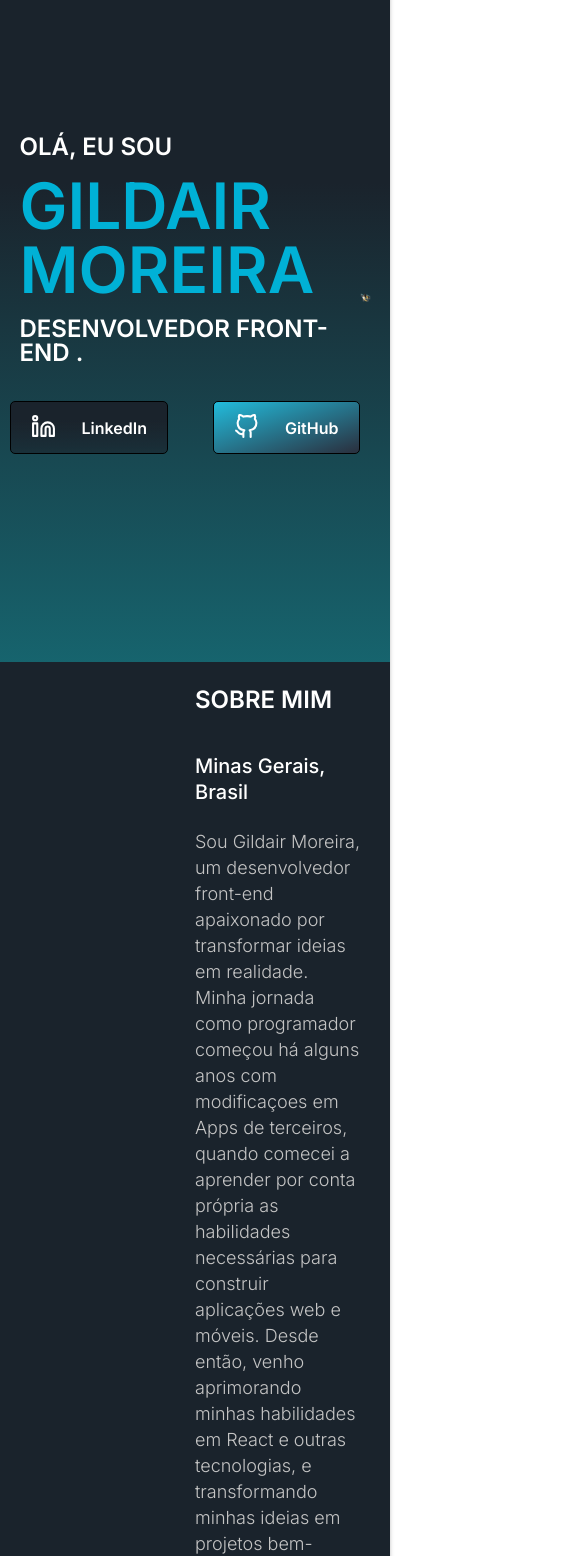
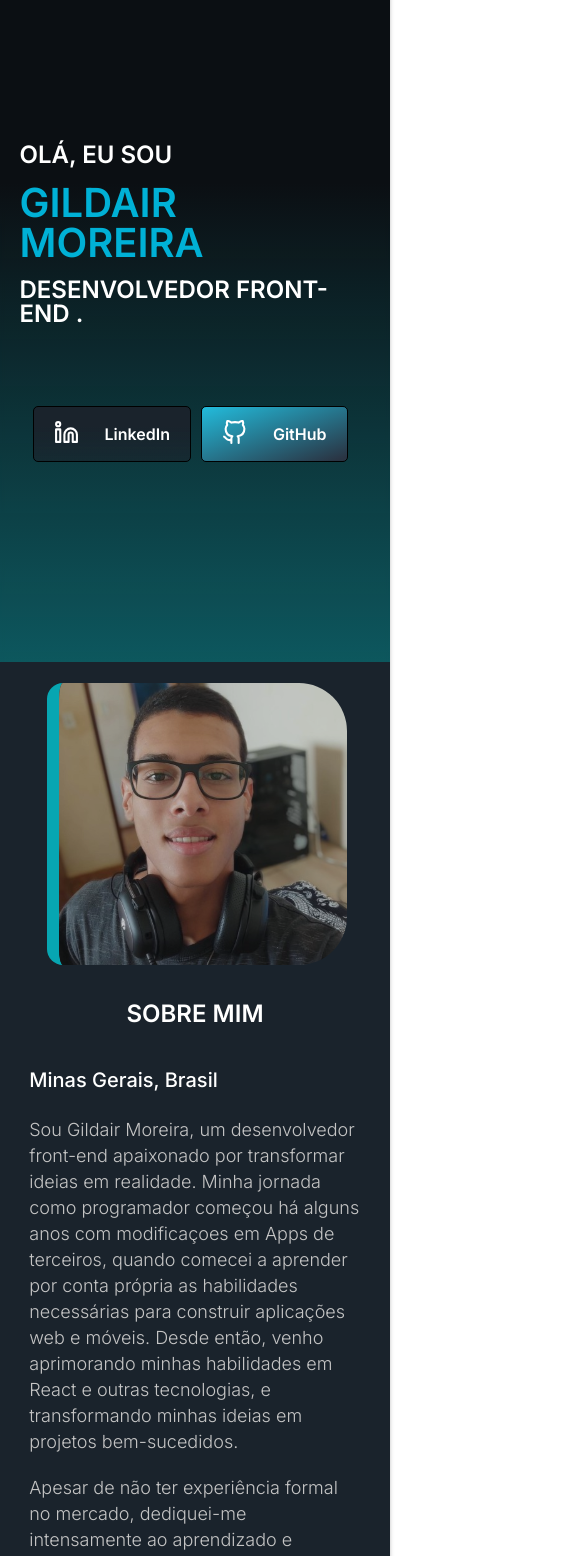
Before and after one commit to gildairmoreira/portifolio, a React (Create React App) app: page / in a window 390 px wide. Shown: the part 140-1696 px from the top of the page, 585 px wide, since content can reach past the window. Built offline with nearby package versions, Linux system fonts and the light colour scheme.

Commit message:
Finalizado o responsivo

```diff
--- a/package.json
+++ b/package.json
@@ -10,12 +10,14 @@
     "@types/node": "^16.18.18",
     "@types/react": "^18.0.28",
     "@types/react-dom": "^18.0.11",
+    "@types/react-responsive": "^8.0.5",
     "i18next": "^22.4.14",
     "i18next-browser-languagedetector": "^7.0.1",
     "react": "^18.2.0",
     "react-dom": "^18.2.0",
     "react-i18next": "^12.2.0",
     "react-icons": "^4.8.0",
+    "react-responsive": "^9.0.2",
     "react-scripts": "5.0.1",
     "react-scroll": "^1.8.9",
     "swiper": "^9.2.0",
--- a/public/index.html
+++ b/public/index.html
@@ -1,5 +1,5 @@
 <!DOCTYPE html>
-<html lang="en">
+<html lang="pt-br">
   <head>
     <meta charset="utf-8" />
     <link rel="icon" href="%PUBLIC_URL%/favicon.ico" />
--- a/src/components/Apresentacao/apresentacao.module.scss
+++ b/src/components/Apresentacao/apresentacao.module.scss
@@ -16,45 +16,113 @@
   padding: 0 5%;
   height: calc(100vh - 13vh);
 
+  .container__left {
     //Titulos
-  .titulos{
+    .titulos {
       display: flex;
       align-items: flex-start;
       flex-direction: column;
       margin-bottom: 2.25rem;
       text-transform: uppercase;
       text-align: left;
-    .container__h1{
+      .container__h1 {
         color: $azul-titulos;
-      margin: .95rem 0;;
+        margin: 0.95rem 0;
         font-size: 4rem;
       }
     }
 
     //Botões
-  .botoes{
+    .botoes {
       display: flex;
       justify-content: space-between;
       width: 350px;
-    margin:0 auto;
-    margin-left:-10px;
+      margin: 0 auto;
+      margin-left: -10px;
       flex-direction: row;
-    .LogoLinkedin{
+      .LogoLinkedin {
         color: $branco;
         font-size: 25px;
       }
-    .LogoGitHub{
+      .LogoGitHub {
         color: $branco;
         font-size: 25px;
       }
-
+    }
   }
 
   //Imagem right
-  .container__right{
-    img{
+  .container__right {
+    img {
       width: 100%;
       height: 100%;
     }
   }
 }
+
+@media (max-width: 767px) {
+  .container {
+    background: linear-gradient(
+      180deg,
+      #0000008c 34.74%,
+      rgb(16, 215, 226) 216.09%
+    );
+    .container__right {
+      display: none;
+    }
+
+    .container__left {
+      width: 100%;
+      display: flex;
+      align-items: center;
+      flex-direction: column;
+      justify-content: space-between;
+      .titulos {
+        display: flex;
+        justify-content: center;
+        margin-bottom: 5rem;
+        .container__h1 {
+          font-size: 3.5rem;
+        }
+      }
+      .botoes {
+        margin: 0 0 -1rem 0;
+        height: 120px;
+        justify-content: space-between;
+        flex-direction: column;
+      }
+    }
+  }
+}
+@media (max-width: 480px) {
+  .container {
+    .container__left {
+      .titulos {
+        .container__h1 {
+          font-size: 2.5rem;
+        }
+      }
+      .botoes {
+        height: 3.5rem;
+        justify-content: center;
+        flex-direction: row;
+        a {
+          margin-right: 10px;
+        }
+      }
+    }
+  }
+}
+@media (max-width: 347px) {
+  .container {
+    .container__left {
+      .botoes{
+        width: 80%;
+        flex-direction: column;
+        a {
+          margin: 0 0 1rem;
+        }
+      }
+    }
+  }
+}
--- a/src/components/Cabecalho/cabecalho.module.scss
+++ b/src/components/Cabecalho/cabecalho.module.scss
@@ -14,6 +14,9 @@
   }
   li {
     color: $preto;
+  }
+  .menuHamburguer{
+    color: $preto!important;
   }
 }
 .cabecalho {
@@ -126,7 +129,7 @@
     .container__right {
       .menuHamburguer {
         font-size: 1rem;
-        color: $preto;
+        color: $branco;
         display: block;
         .menu {
 
--- a/src/components/Cabecalho/index.tsx
+++ b/src/components/Cabecalho/index.tsx
@@ -6,7 +6,7 @@ import { Link } from 'react-scroll';
 import { AiFillCaretDown } from 'react-icons/ai';
 import SeletorLingua from './itensNav/seletor-linguagem/SeletorLingua';
 import { useTranslation } from "react-i18next";
-import { FaBars } from 'react-icons/fa';
+import { VscMenu } from 'react-icons/vsc'
 
 
 export default function Cabecalho()
@@ -58,7 +58,7 @@ export default function Cabecalho()
 
       <div className={styles.container__right}>
         <div className={styles.menuHamburguer}>
-          <FaBars onClick={ClickMenuH} />
+          <VscMenu onClick={ClickMenuH} />
           <ul className={`${styles.menu} ${!MenuAberto ? styles.menu__aberto : ''}`}>
             <Link
               activeClass={styles.active}
--- a/src/components/Formacao/Carrosel/Carrousel.tsx
+++ b/src/components/Formacao/Carrosel/Carrousel.tsx
@@ -9,6 +9,7 @@ import LogoAlura from 'assets/componentesImagens/certificados/CertificadoAlura';
 import React from 'react'
 import LogoPbh from 'assets/componentesImagens/certificados/CertificadoPbh';
 import { useTranslation } from 'react-i18next';
+import { useMediaQuery } from 'react-responsive';
 
 
 interface FormacaoAcademicaProps
@@ -22,7 +23,6 @@ interface FormacaoAcademicaProps
 
 export default function Carrousel()
 {
-
     const { t } = useTranslation()
 
     const Certificados: FormacaoAcademicaProps[] = [
@@ -55,13 +55,15 @@ export default function Carrousel()
         { id: 14, image: <LogoAlura />, curso: t('Curso Introdutorio de Figma'), data: t('date14'), link: 'https://cursos.alura.com.br/user/gildair/course/figma-construindo-layout-primeiro-site-mobile/certificate' },
     ];
 
+    const eMobile = useMediaQuery({maxWidth:768})
+    const slidesNaTela = eMobile ? 1: 3;
 
     return (
         <Swiper
             modules={[ Navigation, Pagination, Scrollbar, A11y ]}
             navigation
             spaceBetween={0}
-            slidesPerView={3}
+            slidesPerView={slidesNaTela}
             onSwiper={swiper => console.log(swiper)}
             onSlideChange={() => console.log('slide change')}
             className="swiper-pagination-top"
--- a/src/components/Formacao/Formacao.scss
+++ b/src/components/Formacao/Formacao.scss
@@ -97,7 +97,7 @@
         line-height: 19px;
       }
     }
-    &:hover .textos__bloco{
+    &:hover .textos__bloco {
       opacity: 0;
       transform: translateY(100%);
       transition: opacity 0.3s ease-in-out, transform 0.3s ease-in-out;
@@ -105,7 +105,6 @@
     .botao-link {
       position: absolute;
       top: 80%;
-
 
       display: flex;
       align-items: center;
@@ -134,9 +133,9 @@
       transform: translateY(100%);
       transition: opacity 0.3s ease-in-out, transform 0.3s ease-in-out;
     }
-    &:hover .botao-link{
+    &:hover .botao-link {
       opacity: 1;
-          transform: translateY(0%);
+      transform: translateY(-20%);
       transition: opacity 0.3s ease-in-out, transform 0.3s ease-in-out;
     }
 
@@ -164,3 +163,16 @@
     margin-left: 50px !important;
   }
 }
+
+@media (max-width: 768px) {
+  .formacao__academica {
+    &-bloco {
+      & .botao-link {
+        opacity: 1;
+        transform: translateY(0%);
+        position: relative;
+        margin-bottom: 1rem;
+      }
+    }
+  }
+}
--- a/src/components/Projetos/Projetos.module.scss
+++ b/src/components/Projetos/Projetos.module.scss
@@ -91,3 +91,35 @@
     }
   }
 }
+
+
+@media (max-width: 1178px){
+  .container{
+    .projeto__titulo{
+      font-size: 1.5rem;
+    }
+    .projetos{
+      grid-template-columns: repeat(2, 1fr);
+      gap: 2rem;
+    }
+  }
+}
+@media (max-width: 788px){
+  .container{
+    .projetos{
+      grid-template-columns: repeat(1, 1fr);
+      gap: 1rem;
+    }
+  }
+}
+
+@media (max-width: 396px){
+  .container{
+    padding: 0;
+    .projetos{
+      .projeto{
+        padding:1rem .5rem;
+      }
+    }
+  }
+}
--- a/src/components/Rodape/Rodape.module.scss
+++ b/src/components/Rodape/Rodape.module.scss
@@ -7,37 +7,73 @@
   justify-content: space-around;
   width: 100%;
   height: 11vh;
+  padding: 0 5%;
 
   .rodape__textos {
-    width: 50%;
+    width: 100%;
     color: $cinza-textos;
     font-family: $fonte-inter;
     font-style: normal;
     font-weight: 400;
     font-size: 1rem;
     line-height: 19px;
-    a{
+    a {
       text-decoration: none;
       color: $azul-detail;
-        &:hover{
+      &:hover {
         text-decoration: underline;
       }
     }
   }
-
+  .rodape__redes {
+    width: 70%;
+    display: flex;
+    justify-content: end;
     .lista__redes-sociais {
       display: flex;
       justify-content: space-between;
-    width: 15%;
+      width: 50%;
+      box-sizing: content-box;
       li {
-
         .LogosRodape {
           font-size: 1.6rem;
           color: $azul-titulos;
-        &:hover{
+          &:hover {
             color: $branco;
           }
         }
       }
     }
   }
+}
+
+@media (max-width: 966px) {
+  .rodape__container {
+    flex-direction: column-reverse;
+    justify-content: center;
+    align-items: center;
+    height: 15vh;
+    border-top: 1px solid $azul-titulos;
+    background: linear-gradient(182.3deg, #000000 1.93%, #00b1d6 278.76%);
+
+    .rodape__redes {
+      justify-content: center;
+      width: 100%;
+
+      .lista__redes-sociais {
+        width: 60%;
+      }
+    }
+    .rodape__textos {
+      margin-top: 0.8rem;
+      text-align: center;
+    }
+  }
+}
+@media (max-width: 500px) {
+.rodape__container {
+  .rodape__textos{
+    font-size: 12px;
+  }
+}
+}
--- a/src/components/Rodape/index.tsx
+++ b/src/components/Rodape/index.tsx
@@ -7,7 +7,7 @@ import { useTranslation } from 'react-i18next';
 
 export default function Rodape()
 {
-  const {t} = useTranslation()
+  const { t } = useTranslation()
 
   const linkDiscord = 'https://discordapp.com/users/946179480576229386';
   const linkWhatsap = 'https://api.whatsapp.com/send?phone=31997831239&text=Olá, vi que você é um programador front-end. Está disponível para projetos? Se sim, envie-me uma mensagem.';
@@ -17,6 +17,7 @@ export default function Rodape()
       <div className={styles.rodape__textos}>
         <p>© 2023 - {t('Criado utilizando')} <a href='https://www.figma.com/file/85lALiVeWhxE8RNvxSaKBI/Meu-Portifolio?node-id=0%3A1&t=CU1WuYIPQCZE53lU-1' className={styles.texto__criado} target='_blank' rel="noreferrer" >Figma</a> {t('e')} <a href='https://www.linkedin.com/in/gildair-moreira-420408241/' target='_blank' className={styles.texto__desenvolvido} rel="noreferrer">{t('Desenvolvido')}</a> {t('Por')}  Gildair</p>
       </div>
+      <div className={styles.rodape__redes}>
         <ul className={styles[ 'lista__redes-sociais' ]}>
           <li>
             <a href={linkDiscord} target="_blank" rel="noopener noreferrer">
@@ -39,6 +40,7 @@ export default function Rodape()
             </a>
           </li>
         </ul>
+      </div>
     </footer>
   )
 }
--- a/src/components/Skills/skills.module.scss
+++ b/src/components/Skills/skills.module.scss
@@ -95,3 +95,41 @@
     }
   }
 }
+
+
+@media (max-width: 1050px) {
+  .skills{
+    padding: 2rem 4.75rem 4rem 4.75rem;
+    .skills__grid{
+      column-gap: 2rem;
+      row-gap: 2rem;
+    }
+  }
+}
+@media (max-width: 950px) {
+  .skills{
+    padding: 2rem 3.75rem 4rem 3.75rem;
+  }
+}
+
+@media (max-width: 800px) {
+  .skills{
+    padding: 2rem 1.75rem 4rem 1.75rem;
+  }
+}
+
+@media (max-width: 590px){
+  .skills{
+    .skills__grid{
+      grid-template-columns: repeat(2,1fr);
+      column-gap: 2rem;
+      width: 85%;
+      .skill{
+        .skill__title{
+            opacity: 1;
+          }
+
+      }
+    }
+  }
+}
--- a/src/components/SobreMim/sobreMim.module.scss
+++ b/src/components/SobreMim/sobreMim.module.scss
@@ -5,12 +5,13 @@
   display: flex;
   align-items: center;
   justify-content: space-around;
-  padding: 6.5% 0;
+  padding: 5.5% 0;
 
   .container__left {
     display: flex;
     align-items: center;
     max-width: 50%;
+    margin-left: 1%;
 
     .foto {
       img {
@@ -28,14 +29,14 @@
   }
 
   .container__right {
-    max-width: 50%;
+    max-width: 55%;
     .container__textos {
       font-family: $fonte-inter;
       font-weight: 300;
       line-height: 26px;
       color: $cinza-textos;
       font-size: 18px;
-      width: 85%;
+      width: 100%;
       margin-bottom: 4rem;
 
       h3 {
@@ -60,21 +61,71 @@
       display: flex;
       justify-content: space-between;
       width: 475px;
-      margin: 0 auto;
+      margin: 0 0;
       margin-left: -10px;
       flex-direction: row;
       a {
         padding: 0.75rem 2.5rem;
-
       }
-      .LogoEmail{
+      .LogoEmail {
         color: $branco;
         font-size: 25px;
       }
-    .LogoDownload{
+      .LogoDownload {
         color: $branco;
         font-size: 25px;
       }
     }
   }
 }
+
+@media (max-width: 968px) {
+  .container {
+    flex-direction: column;
+    .container__left{
+      justify-content: center;
+    }
+
+    .container__right {
+      max-width: 85%;
+      .container__textos {
+        h3 {
+          text-align: center;
+          margin-top: 10%;
+        }
+      }
+      .container__botoes {
+        display: flex;
+        justify-content: center;
+        width: 100%;
+        margin: 0 0;
+        flex-direction: row;
+        a{
+          margin-right: 1rem;
+        }
+      }
+    }
+  }
+}
+
+@media (max-width: 420px) {
+  .container{
+    .container__left{
+      .foto {
+      img{
+        width: 300px;
+      }
+    }
+  }
+    .container__right{
+      .container__botoes {
+        flex-direction: column;
+        a{
+          margin-bottom: 1rem;
+        }
+      }
+
+    }
+
+  }
+}
```
Also changed, not shown: 1 other file (tests, documents, lock files or other folders). Lines whose indentation alone changed are shown as unchanged.
